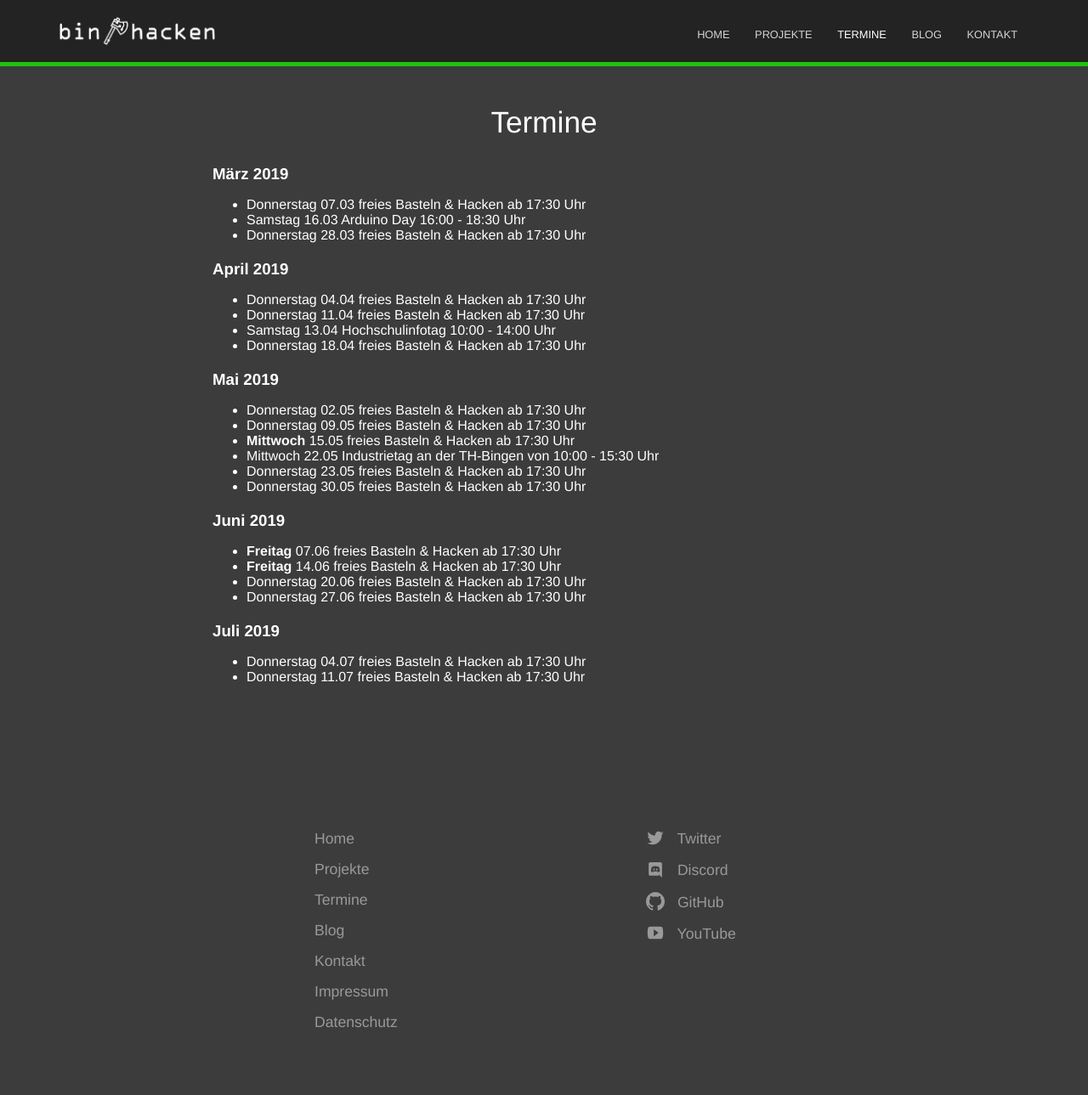
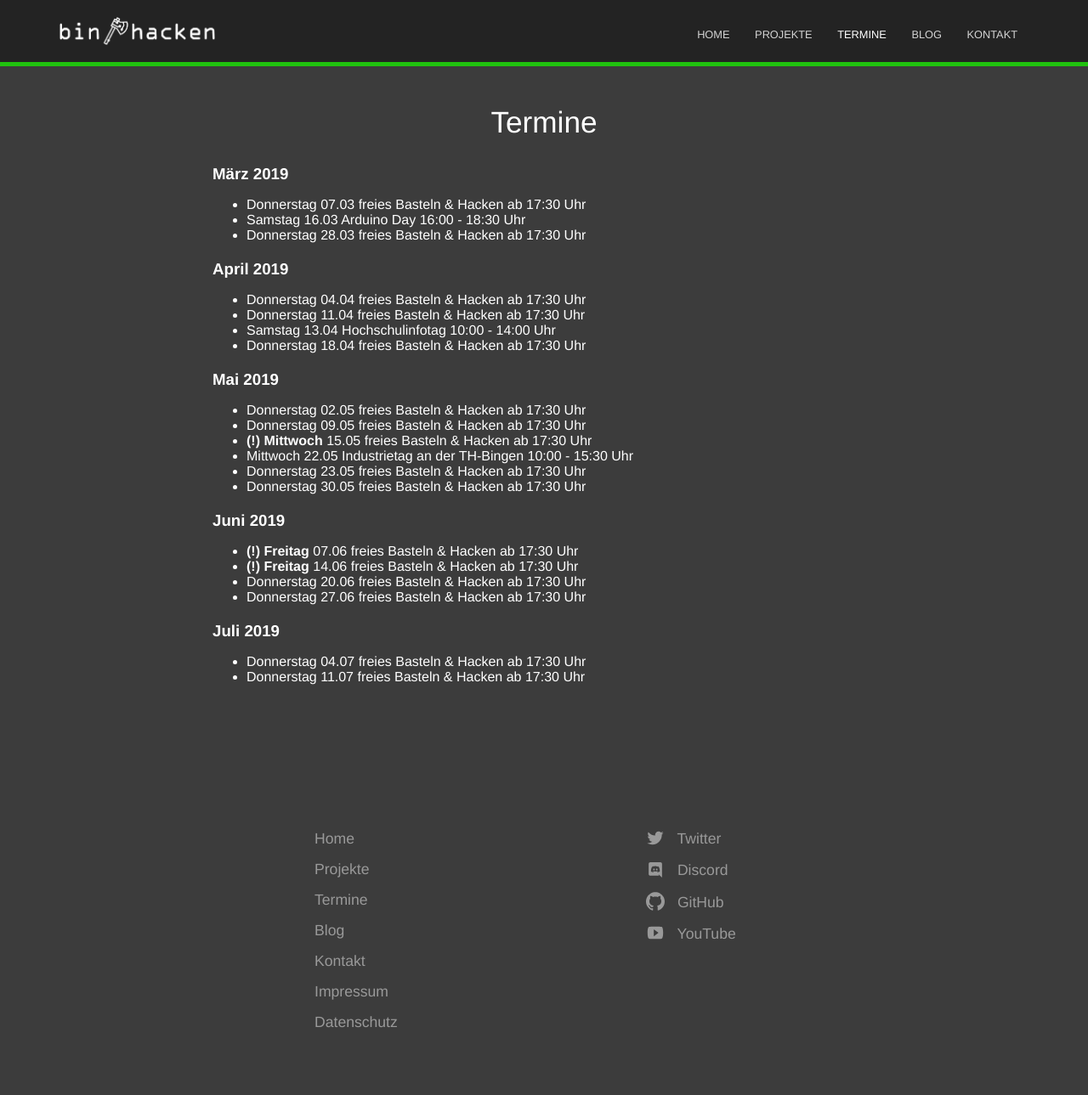
Before and after one commit to BinHacken/BinHacken.github.io, a Jekyll site: the page built from calender.md, in a window 1280 px wide. Shown: the whole page at 85% size. Built offline with Jekyll 4.4.1, drawn with Linux system fonts in a browser that asks for light colours.

Commit message:
Updated calender

```diff
--- a/calender.md
+++ b/calender.md
@@ -17,14 +17,14 @@ description:
 ### Mai 2019
 - Donnerstag 02.05 freies Basteln & Hacken ab 17:30 Uhr
 - Donnerstag 09.05 freies Basteln & Hacken ab 17:30 Uhr
-- **Mittwoch** 15.05 freies Basteln & Hacken ab 17:30 Uhr
-- Mittwoch 22.05 Industrietag an der TH-Bingen von 10:00 - 15:30 Uhr
+- **(!) Mittwoch** 15.05 freies Basteln & Hacken ab 17:30 Uhr
+- Mittwoch 22.05 Industrietag an der TH-Bingen 10:00 - 15:30 Uhr
 - Donnerstag 23.05 freies Basteln & Hacken ab 17:30 Uhr
 - Donnerstag 30.05 freies Basteln & Hacken ab 17:30 Uhr
 
 ### Juni 2019
-- **Freitag** 07.06 freies Basteln & Hacken ab 17:30 Uhr
-- **Freitag** 14.06 freies Basteln & Hacken ab 17:30 Uhr
+- **(!) Freitag** 07.06 freies Basteln & Hacken ab 17:30 Uhr
+- **(!) Freitag** 14.06 freies Basteln & Hacken ab 17:30 Uhr
 - Donnerstag 20.06 freies Basteln & Hacken ab 17:30 Uhr
 - Donnerstag 27.06 freies Basteln & Hacken ab 17:30 Uhr
 
```
